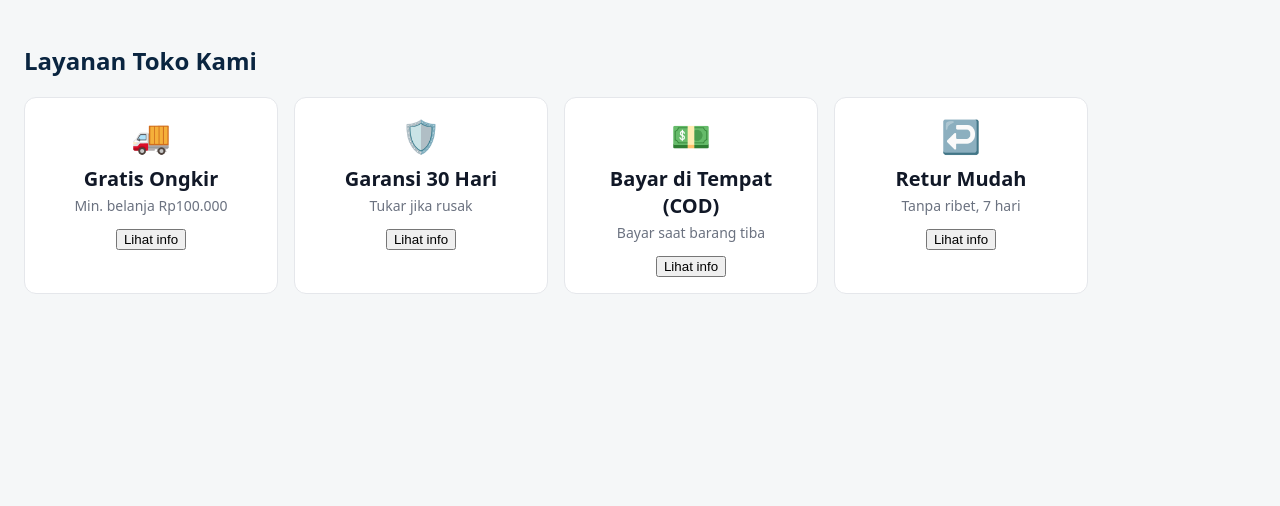
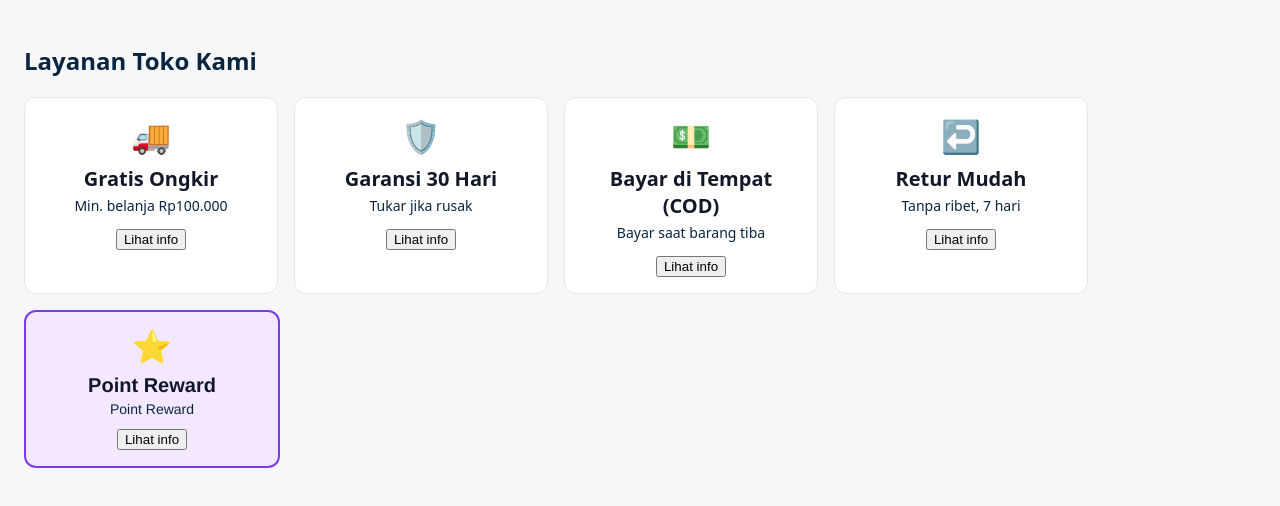
Before and after one commit to farizkydy/toko-kita-react, a React (Vite) app: page / in a window 1280 px wide. Shown: the top 506 px of the page. Built offline with nearby package versions, Linux system fonts and the light colour scheme.

Commit message:
live-1-fadli

```diff
--- a/src/App.jsx
+++ b/src/App.jsx
@@ -9,6 +9,7 @@ export default function App() {
         <ServiceCard icon="🛡️" title="Garansi 30 Hari" desc="Tukar jika rusak" />
         <ServiceCard icon="💵" title="Bayar di Tempat (COD)" desc="Bayar saat barang tiba" />
         <ServiceCard icon="↩️" title="Retur Mudah" desc="Tanpa ribet, 7 hari" />
+        <ServiceCard icon="⭐" title="Point Reward" desc="Point Reward" highlight={true} fontFamily={"Helvetica Neue"} />
       </div>
     </main>
   );
--- a/src/ServiceCard.jsx
+++ b/src/ServiceCard.jsx
@@ -1,18 +1,30 @@
-export default function ServiceCard({ icon, title, desc }) {
+export default function ServiceCard({
+  icon,
+  title,
+  desc,
+  fontFamily,
+  highlight = false,
+}) {
+
   const cardStyle = {
-    border: "1px solid #e5e7eb",
+    border: highlight ? "2px solid #7c3aed" : "1px solid #e5e7eb",
     borderRadius: 12,
     padding: 16,
     width: 220,
     textAlign: "center",
-    backgroundColor: "#ffffff",
+    backgroundColor: highlight ? "#f3e8ff" : "#ffffff",
+    fontFamily,
   };
 
   return (
     <div style={cardStyle}>
       <div style={{ fontSize: 32 }}>{icon}</div>
-      <h3 style={{ fontSize: 20, margin: "8px 0 4px", color: "#111827" }}>{title}</h3>
-      <p style={{ fontSize: 14, margin: "0 0 12px", color: "#6b7280" }}>{desc}</p>
+      <h3 style={{ fontSize: 20, margin: "8px 0 4px", color: "#111827" }}>
+        {title}
+      </h3>
+      <p style={{ fontSize: 14, margin: "0 0 12px", color: "#6b7280/" }}>
+        {desc}
+      </p>
       <button onClick={() => alert(title)}>Lihat info</button>
     </div>
   );
```
Also changed, not shown: 1 other file (tests, documents, lock files or other folders).
